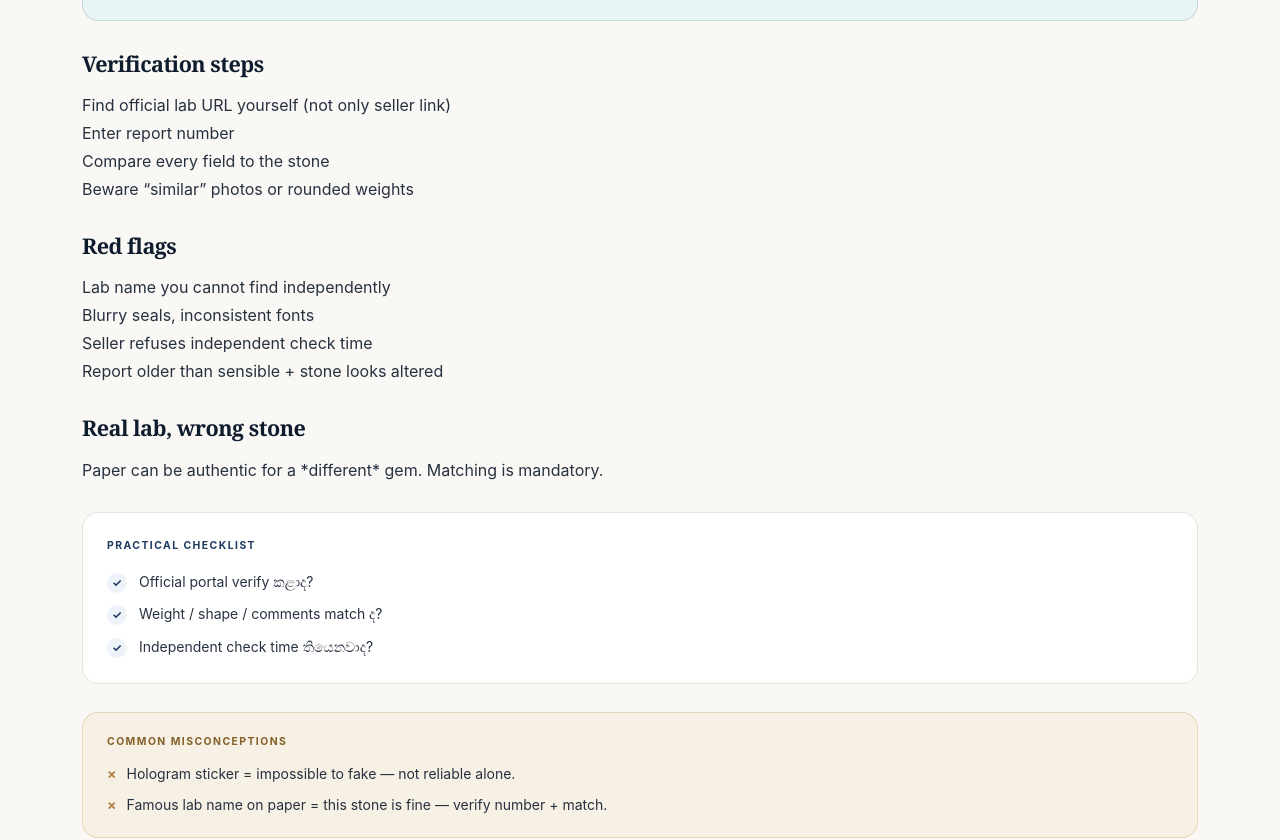
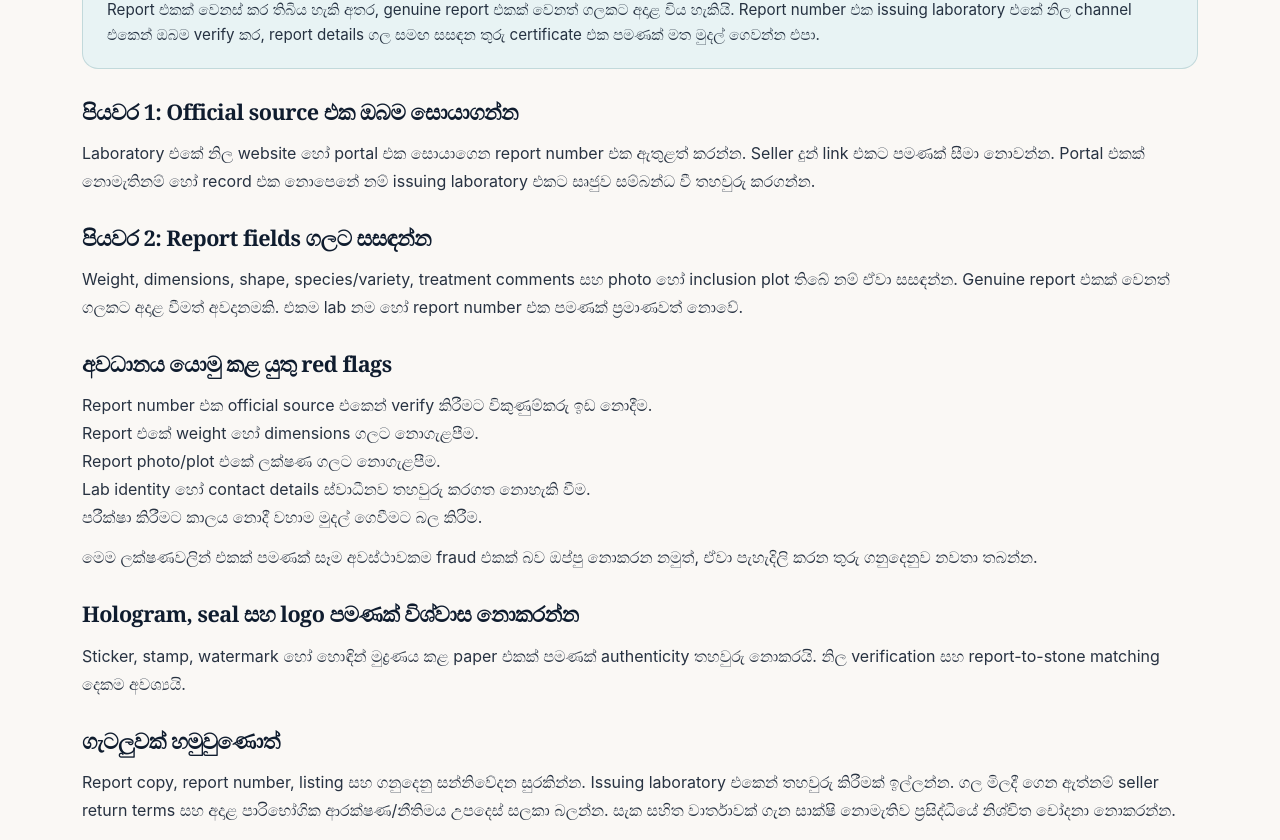
Before and after one commit to LinukaBandara/GemologyX, a Next.js app: page /si/learn/fake-lab-reports in a window 1280 px wide. Shown: the part 460-1300 px from the top of the page. Built offline with nearby package versions, Linux system fonts and the light colour scheme.

Commit message:
content: improve fake gem report verification guide

```diff
--- a/src/app/si/learn/fake-lab-reports/page.tsx
+++ b/src/app/si/learn/fake-lab-reports/page.tsx
@@ -1,81 +1,73 @@
 import type { Metadata } from "next";
-import {
-  ArticleLayout,
-  ArticleSection,
-  QuickAnswer,
-  PracticalChecklist,
-  Misconceptions,
-} from "@/components/article-layout";
+import { ArticleLayout, ArticleSection, QuickAnswer, PracticalChecklist, Misconceptions } from "@/components/article-layout";
 
 export const metadata: Metadata = {
-  title: "ව්‍යාජ Lab Reports හඳුනාගැනීම | GemologyX",
-  description:
-    "Fake or mismatched gem reports — verification, red flags, and what to do before trusting paperwork.",
+  title: "ව්‍යාජ හෝ නොගැළපෙන Gem Lab Reports පරීක්ෂා කිරීම | GemologyX",
+  description: "Gem report number verification, report-stone mismatch red flags සහ ගනුදෙනුවට පෙර ගත යුතු පියවර ගැන සිංහල මාර්ගෝපදේශය.",
 };
 
 export default function Page() {
   return (
     <ArticleLayout
       category="සිංහල මැණික් දැනුම"
-      readTime="මිනිත්තු 6"
-      title="ව්‍යාජ හෝ නොගැලපෙන Lab Reports"
+      readTime="මිනිත්තු 7"
+      title="ව්‍යාජ හෝ නොගැළපෙන Gem Lab Reports"
       crumbHref="/si/learn/gem-certification-myths"
-      crumbLabel="Certificate myths"
-      lastReviewed="2026-10-25"
+      crumbLabel="Certificate මිථ්‍යා"
+      lastReviewed="2026-11-02"
       related={[
-        { label: "Certificate myths", href: "/si/learn/gem-certification-myths" },
-        { label: "වාර්තාවක් කියවීම", href: "/si/learn/how-to-read-gem-report" },
-        { label: "වංචා අවදානම්", href: "/si/learn/avoid-gemstone-scams" },
+        { label: "Lab report කියවන ආකාරය", href: "/si/learn/how-to-read-gem-report" },
+        { label: "Certificate මිථ්‍යා", href: "/si/learn/gem-certification-myths" },
+        { label: "මැණික් වංචා අවදානම්", href: "/si/learn/avoid-gemstone-scams" },
       ]}
     >
       <QuickAnswer>
-        <p>
-          Fake reports exist: copied PDFs, edited numbers, real-looking logos.
-          Always verify the report number on the *issuing lab’s official*
-          website/portal. Match weight, shape, and plot to the stone in hand.
-          No verify link + pressure to pay = walk away.
-        </p>
+        <p>Report එකක් වෙනස් කර තිබිය හැකි අතර, genuine report එකක් වෙනත් ගලකට අදාළ විය හැකියි. Report number එක issuing laboratory එකේ නිල channel එකෙන් ඔබම verify කර, report details ගල සමඟ සසඳන තුරු certificate එක පමණක් මත මුදල් ගෙවන්න එපා.</p>
       </QuickAnswer>
 
-      <ArticleSection heading="Verification steps">
-        <ol>
-          <li>Find official lab URL yourself (not only seller link)</li>
-          <li>Enter report number</li>
-          <li>Compare every field to the stone</li>
-          <li>Beware “similar” photos or rounded weights</li>
-        </ol>
+      <ArticleSection heading="පියවර 1: Official source එක ඔබම සොයාගන්න">
+        <p>Laboratory එකේ නිල website හෝ portal එක සොයාගෙන report number එක ඇතුළත් කරන්න. Seller දුන් link එකට පමණක් සීමා නොවන්න. Portal එකක් නොමැතිනම් හෝ record එක නොපෙනේ නම් issuing laboratory එකට සෘජුව සම්බන්ධ වී තහවුරු කරගන්න.</p>
       </ArticleSection>
 
-      <ArticleSection heading="Red flags">
-        <ul>
-          <li>Lab name you cannot find independently</li>
-          <li>Blurry seals, inconsistent fonts</li>
-          <li>Seller refuses independent check time</li>
-          <li>Report older than sensible + stone looks altered</li>
-        </ul>
+      <ArticleSection heading="පියවර 2: Report fields ගලට සසඳන්න">
+        <p>Weight, dimensions, shape, species/variety, treatment comments සහ photo හෝ inclusion plot තිබේ නම් ඒවා සසඳන්න. Genuine report එකක් වෙනත් ගලකට අදාළ වීමත් අවදානමකි. එකම lab නම හෝ report number එක පමණක් ප්‍රමාණවත් නොවේ.</p>
       </ArticleSection>
 
-      <ArticleSection heading="Real lab, wrong stone">
-        <p>Paper can be authentic for a *different* gem. Matching is mandatory.</p>
+      <ArticleSection heading="අවධානය යොමු කළ යුතු red flags">
+        <ul>
+          <li>Report number එක official source එකෙන් verify කිරීමට විකුණුම්කරු ඉඩ නොදීම.</li>
+          <li>Report එකේ weight හෝ dimensions ගලට නොගැළපීම.</li>
+          <li>Report photo/plot එකේ ලක්ෂණ ගලට නොගැළපීම.</li>
+          <li>Lab identity හෝ contact details ස්වාධීනව තහවුරු කරගත නොහැකි වීම.</li>
+          <li>පරීක්ෂා කිරීමට කාලය නොදී වහාම මුදල් ගෙවීමට බල කිරීම.</li>
+        </ul>
+        <p>මෙම ලක්ෂණවලින් එකක් පමණක් සෑම අවස්ථාවකම fraud එකක් බව ඔප්පු නොකරන නමුත්, ඒවා පැහැදිලි කරන තුරු ගනුදෙනුව නවතා තබන්න.</p>
       </ArticleSection>
 
-      <PracticalChecklist
-        items={[
-          "Official portal verify කළාද?",
-          "Weight / shape / comments match ද?",
-          "Independent check time තියෙනවාද?",
-        ]}
-      />
+      <ArticleSection heading="Hologram, seal සහ logo පමණක් විශ්වාස නොකරන්න">
+        <p>Sticker, stamp, watermark හෝ හොඳින් මුද්‍රණය කළ paper එකක් පමණක් authenticity තහවුරු නොකරයි. නිල verification සහ report-to-stone matching දෙකම අවශ්‍යයි.</p>
+      </ArticleSection>
 
-      <Misconceptions
-        items={[
-          "Hologram sticker = impossible to fake — not reliable alone.",
-          "Famous lab name on paper = this stone is fine — verify number + match.",
-        ]}
-      />
+      <ArticleSection heading="ගැටලුවක් හමුවුණොත්">
+        <p>Report copy, report number, listing සහ ගනුදෙනු සන්නිවේදන සුරකින්න. Issuing laboratory එකෙන් තහවුරු කිරීමක් ඉල්ලන්න. ගල මිලදී ගෙන ඇත්නම් seller return terms සහ අදාළ පාරිභෝගික ආරක්ෂණ/නීතිමය උපදෙස් සලකා බලන්න. සැක සහිත වාර්තාවක් ගැන සාක්ෂි නොමැතිව ප්‍රසිද්ධියේ නිශ්චිත චෝදනා නොකරන්න.</p>
+      </ArticleSection>
+
+      <PracticalChecklist items={[
+        "Official laboratory source එකෙන් report number verify කළාද?",
+        "Weight, dimensions, species සහ treatment notes ගැළපේද?",
+        "Photo/plot තිබේ නම් ගල සමඟ සසඳා බැලුවාද?",
+        "Seller independent verification සඳහා ඉඩ දුන්නාද?",
+        "Return terms සහ transaction record සුරක්ෂිතද?",
+      ]} />
+
+      <Misconceptions items={[
+        "Hologram එකක් තිබුණාම fake කරන්න බැහැ — ඒක තනිව ප්‍රමාණවත් සාක්ෂියක් නොවේ.",
+        "Report එක genuine නම් මේ ගලටම අදාළයි — matching අවශ්‍යයි.",
+        "Verification link එකක් නොපෙනීම පමණක් fake බවට අවසන් සාක්ෂියක් — issuing lab එකෙන් සෘජුව තහවුරු කරන්න.",
+      ]} />
 
       <ArticleSection heading="මතක තබාගන්න">
-        <p>මෙම ලිපිය අධ්‍යාපනික මාර්ගෝපදේශයකි. Forensic document examination සේවාවක් නොවේ.</p>
+        <p>මෙය අධ්‍යාපනික buyer-safety guide එකකි; forensic document examination සේවාවක් නොවේ. සැකයක් ඇත්නම් verification ලැබෙන තුරු ගනුදෙනුව නවතා තබන්න.</p>
       </ArticleSection>
     </ArticleLayout>
   );
```
